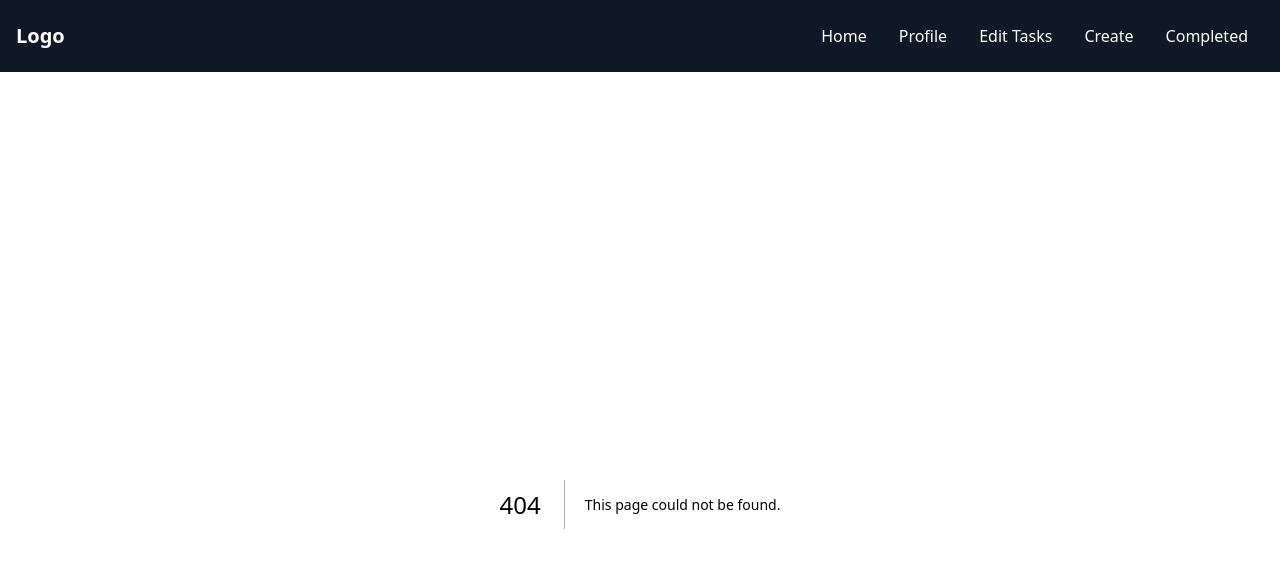
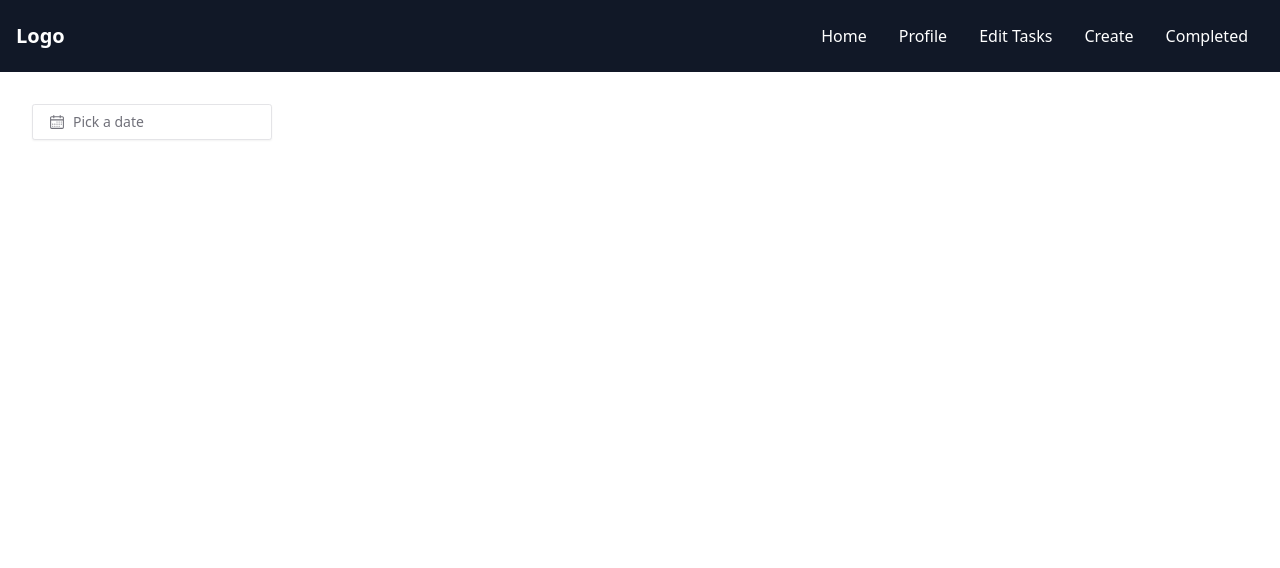
Before and after one commit to kruzuslabs/springboot-2418-ui, a Next.js app: page /tasks/new in a window 1280 px wide. Before the commit this address had no page. Shown: the top 568 px of the page. Built offline with nearby package versions, Linux system fonts and the light colour scheme.

Commit message:
added shadcn ui needs more work

```diff
--- /dev/null
+++ b/src/components/ui/button.tsx
@@ -0,0 +1,57 @@
+import * as React from "react"
+import { Slot } from "@radix-ui/react-slot"
+import { cva, type VariantProps } from "class-variance-authority"
+
+import { cn } from "@/lib/utils"
+
+const buttonVariants = cva(
+  "inline-flex items-center justify-center whitespace-nowrap rounded-md text-sm font-medium transition-colors focus-visible:outline-none focus-visible:ring-1 focus-visible:ring-ring disabled:pointer-events-none disabled:opacity-50",
+  {
+    variants: {
+      variant: {
+        default:
+          "bg-primary text-primary-foreground shadow hover:bg-primary/90",
+        destructive:
+          "bg-destructive text-destructive-foreground shadow-sm hover:bg-destructive/90",
+        outline:
+          "border border-input bg-background shadow-sm hover:bg-accent hover:text-accent-foreground",
+        secondary:
+          "bg-secondary text-secondary-foreground shadow-sm hover:bg-secondary/80",
+        ghost: "hover:bg-accent hover:text-accent-foreground",
+        link: "text-primary underline-offset-4 hover:underline",
+      },
+      size: {
+        default: "h-9 px-4 py-2",
+        sm: "h-8 rounded-md px-3 text-xs",
+        lg: "h-10 rounded-md px-8",
+        icon: "h-9 w-9",
+      },
+    },
+    defaultVariants: {
+      variant: "default",
+      size: "default",
+    },
+  }
+)
+
+export interface ButtonProps
+  extends React.ButtonHTMLAttributes<HTMLButtonElement>,
+    VariantProps<typeof buttonVariants> {
+  asChild?: boolean
+}
+
+const Button = React.forwardRef<HTMLButtonElement, ButtonProps>(
+  ({ className, variant, size, asChild = false, ...props }, ref) => {
+    const Comp = asChild ? Slot : "button"
+    return (
+      <Comp
+        className={cn(buttonVariants({ variant, size, className }))}
+        ref={ref}
+        {...props}
+      />
+    )
+  }
+)
+Button.displayName = "Button"
+
+export { Button, buttonVariants }
--- /dev/null
+++ b/src/components/ui/calendar.tsx
@@ -0,0 +1,70 @@
+import * as React from "react"
+import { ChevronLeftIcon, ChevronRightIcon } from "@radix-ui/react-icons"
+import { DayPicker } from "react-day-picker"
+
+import { cn } from "@/lib/utils"
+import { buttonVariants } from "@/components/ui/button"
+
+export type CalendarProps = React.ComponentProps<typeof DayPicker>
+
+function Calendar({
+  className,
+  classNames,
+  showOutsideDays = true,
+  ...props
+}: CalendarProps) {
+  return (
+    <DayPicker
+      showOutsideDays={showOutsideDays}
+      className={cn("p-3", className)}
+      classNames={{
+        months: "flex flex-col sm:flex-row space-y-4 sm:space-x-4 sm:space-y-0",
+        month: "space-y-4",
+        caption: "flex justify-center pt-1 relative items-center",
+        caption_label: "text-sm font-medium",
+        nav: "space-x-1 flex items-center",
+        nav_button: cn(
+          buttonVariants({ variant: "outline" }),
+          "h-7 w-7 bg-transparent p-0 opacity-50 hover:opacity-100"
+        ),
+        nav_button_previous: "absolute left-1",
+        nav_button_next: "absolute right-1",
+        table: "w-full border-collapse space-y-1",
+        head_row: "flex",
+        head_cell:
+          "text-muted-foreground rounded-md w-8 font-normal text-[0.8rem]",
+        row: "flex w-full mt-2",
+        cell: cn(
+          "relative p-0 text-center text-sm focus-within:relative focus-within:z-20 [&:has([aria-selected])]:bg-accent [&:has([aria-selected].day-outside)]:bg-accent/50 [&:has([aria-selected].day-range-end)]:rounded-r-md",
+          props.mode === "range"
+            ? "[&:has(>.day-range-end)]:rounded-r-md [&:has(>.day-range-start)]:rounded-l-md first:[&:has([aria-selected])]:rounded-l-md last:[&:has([aria-selected])]:rounded-r-md"
+            : "[&:has([aria-selected])]:rounded-md"
+        ),
+        day: cn(
+          buttonVariants({ variant: "ghost" }),
+          "h-8 w-8 p-0 font-normal aria-selected:opacity-100"
+        ),
+        day_range_start: "day-range-start",
+        day_range_end: "day-range-end",
+        day_selected:
+          "bg-primary text-primary-foreground hover:bg-primary hover:text-primary-foreground focus:bg-primary focus:text-primary-foreground",
+        day_today: "bg-accent text-accent-foreground",
+        day_outside:
+          "day-outside text-muted-foreground opacity-50  aria-selected:bg-accent/50 aria-selected:text-muted-foreground aria-selected:opacity-30",
+        day_disabled: "text-muted-foreground opacity-50",
+        day_range_middle:
+          "aria-selected:bg-accent aria-selected:text-accent-foreground",
+        day_hidden: "invisible",
+        ...classNames,
+      }}
+      components={{
+        IconLeft: ({ ...props }) => <ChevronLeftIcon className="h-4 w-4" />,
+        IconRight: ({ ...props }) => <ChevronRightIcon className="h-4 w-4" />,
+      }}
+      {...props}
+    />
+  )
+}
+Calendar.displayName = "Calendar"
+
+export { Calendar }
--- /dev/null
+++ b/src/components/ui/popover.tsx
@@ -0,0 +1,31 @@
+import * as React from "react"
+import * as PopoverPrimitive from "@radix-ui/react-popover"
+
+import { cn } from "@/lib/utils"
+
+const Popover = PopoverPrimitive.Root
+
+const PopoverTrigger = PopoverPrimitive.Trigger
+
+const PopoverAnchor = PopoverPrimitive.Anchor
+
+const PopoverContent = React.forwardRef<
+  React.ElementRef<typeof PopoverPrimitive.Content>,
+  React.ComponentPropsWithoutRef<typeof PopoverPrimitive.Content>
+>(({ className, align = "center", sideOffset = 4, ...props }, ref) => (
+  <PopoverPrimitive.Portal>
+    <PopoverPrimitive.Content
+      ref={ref}
+      align={align}
+      sideOffset={sideOffset}
+      className={cn(
+        "z-50 w-72 rounded-md border bg-popover p-4 text-popover-foreground shadow-md outline-none data-[state=open]:animate-in data-[state=closed]:animate-out data-[state=closed]:fade-out-0 data-[state=open]:fade-in-0 data-[state=closed]:zoom-out-95 data-[state=open]:zoom-in-95 data-[side=bottom]:slide-in-from-top-2 data-[side=left]:slide-in-from-right-2 data-[side=right]:slide-in-from-left-2 data-[side=top]:slide-in-from-bottom-2",
+        className
+      )}
+      {...props}
+    />
+  </PopoverPrimitive.Portal>
+))
+PopoverContent.displayName = PopoverPrimitive.Content.displayName
+
+export { Popover, PopoverTrigger, PopoverContent, PopoverAnchor }
--- a/src/pages/index.tsx
+++ b/src/pages/index.tsx
@@ -8,7 +8,7 @@
     <main
       className={`flex min-h-screen flex-col items-center justify-between  ${inter.className}`}
     >
-      lol
+      main page, change this if user is logged in, if not show regular shit.
     </main>
   )
 }
--- /dev/null
+++ b/src/pages/tasks/new/index.tsx
@@ -0,0 +1,44 @@
+"use client";
+
+import * as React from "react";
+import { CalendarIcon } from "@radix-ui/react-icons";
+import { format } from "date-fns";
+
+import { cn } from "@/lib/utils";
+import { Button } from "@/components/ui/button";
+import { Calendar } from "@/components/ui/calendar";
+import {
+    Popover,
+    PopoverContent,
+    PopoverTrigger,
+} from "@/components/ui/popover";
+
+export default function DatePickerDemo() {
+    const [date, setDate] = React.useState<Date>();
+    console.log(date);
+
+    return (
+        <Popover>
+            <PopoverTrigger asChild>
+                <Button
+                    variant={"outline"}
+                    className={cn(
+                        "w-[240px] justify-start text-left font-normal",
+                        !date && "text-muted-foreground"
+                    )}
+                >
+                    <CalendarIcon className="mr-2 h-4 w-4" />
+                    {date ? format(date, "MM/dd/yyyy") : <span>Pick a date</span>}
+                </Button>
+            </PopoverTrigger>
+            <PopoverContent className="w-auto p-0" align="start">
+                <Calendar
+                    mode="single"
+                    selected={date}
+                    onSelect={setDate}
+                    initialFocus
+                />
+            </PopoverContent>
+        </Popover>
+    );
+}
```
Also changed, not shown: package.json (+8 -0 lines), 1 other file (tests, documents, lock files or other folders).
